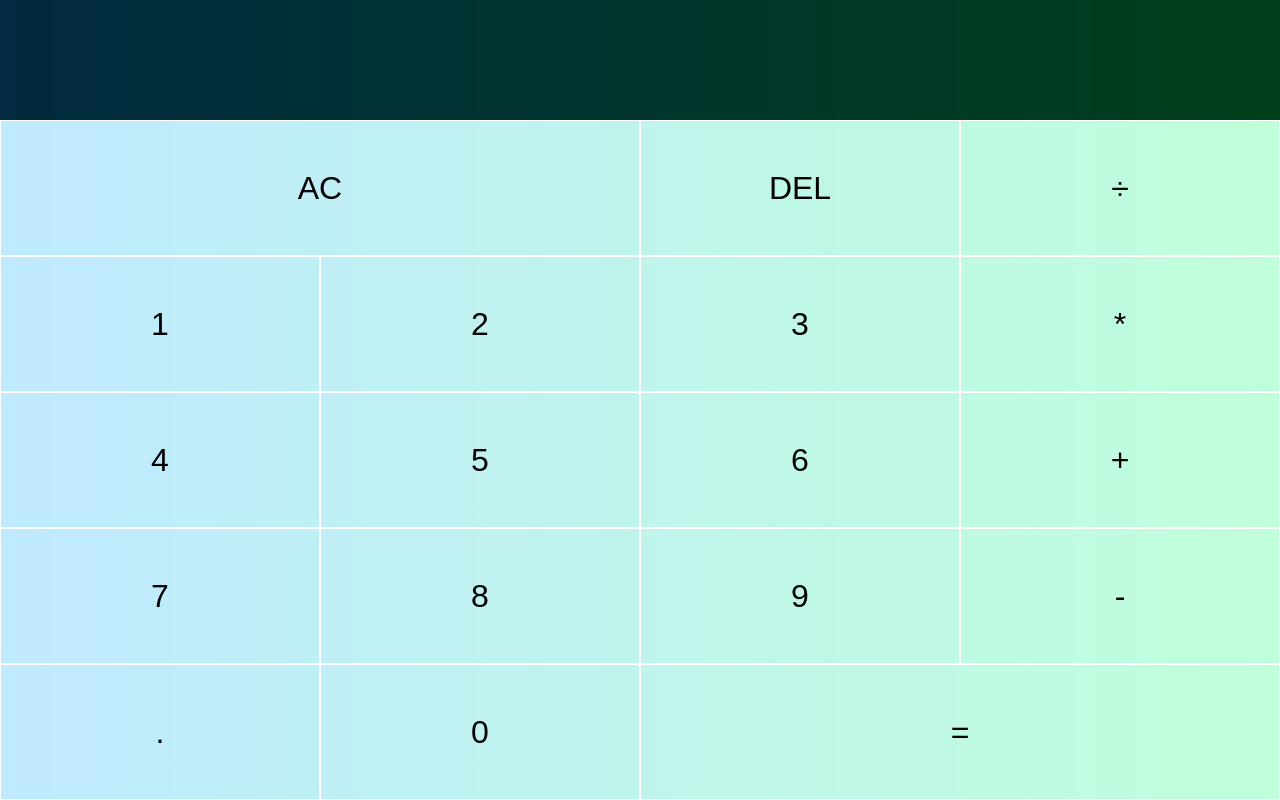
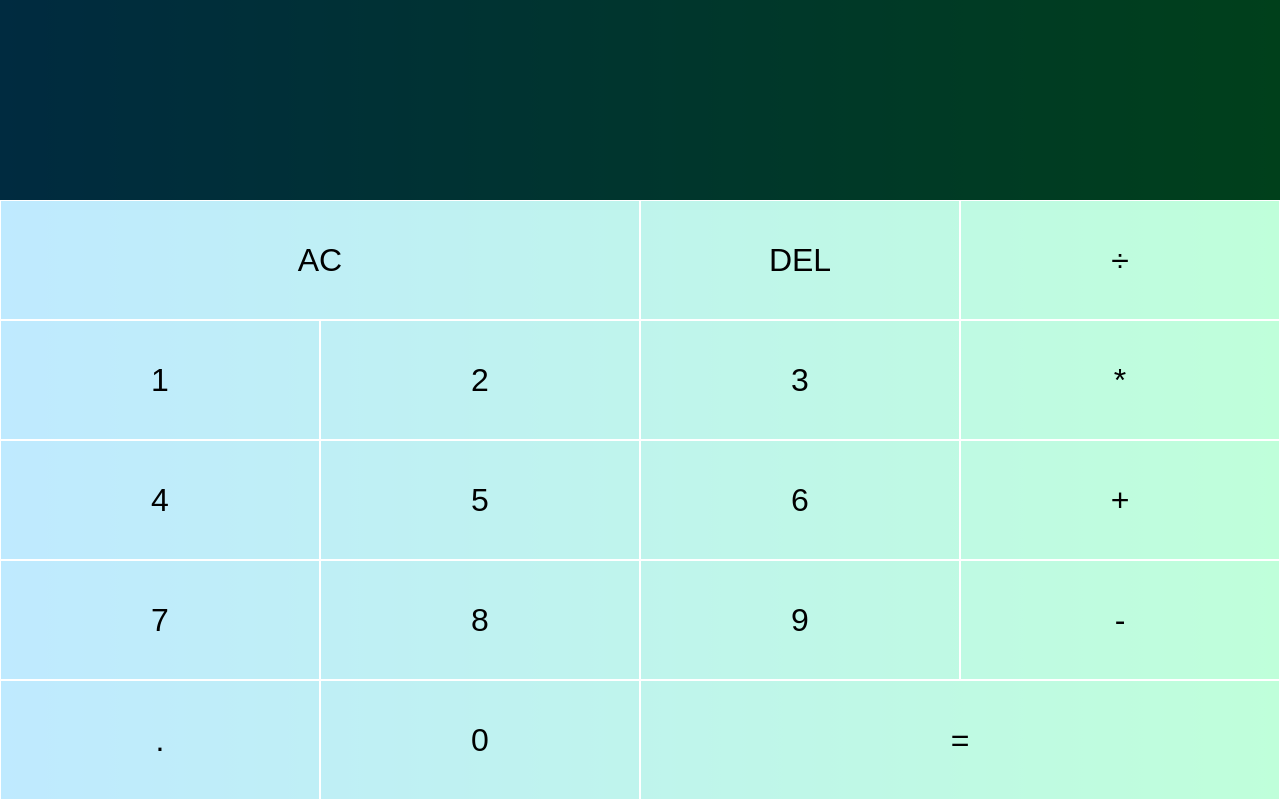
Before and after one commit to stephenlaichaowen/my-calculator, a plain HTML site: page index.html in a window 1280 px wide. Drawn offline with Linux system fonts and the light colour scheme.

Commit message:
Update styles.css

```diff
--- a/styles.css
+++ b/styles.css
@@ -21,7 +21,7 @@ body {
   /* grid-template-columns: repeat(auto-fit, minmax(75px,1fr)); */
   /* grid-gap: 0.5rem; */
   /* grid-template-rows: minmax(120px, auto) repeat(5, 100px); */
-  grid-template-rows: minmax(120px, auto) repeat(5, 1fr);
+  grid-template-rows: minmax(200px, auto) repeat(5, 1fr);
 }
 
 .calculator-grid>button {
```
